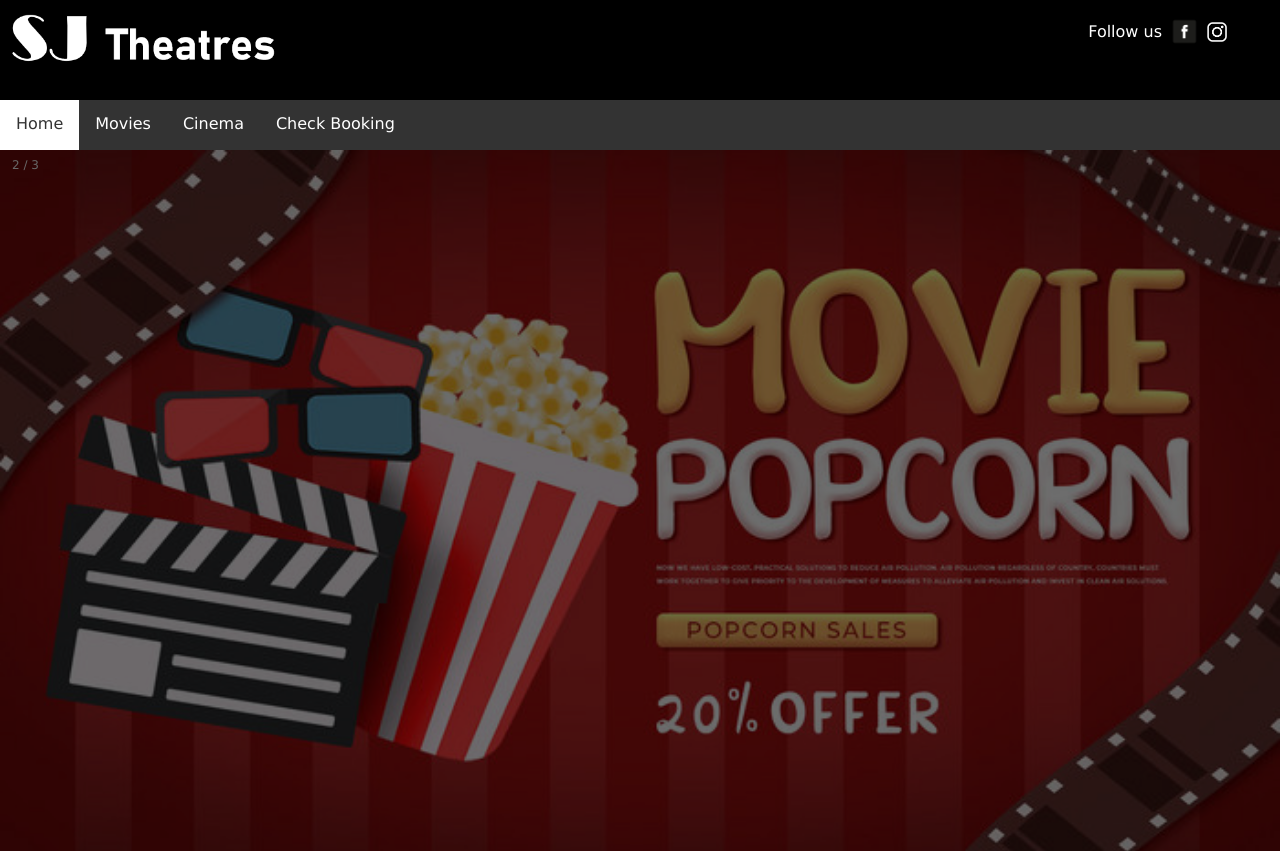
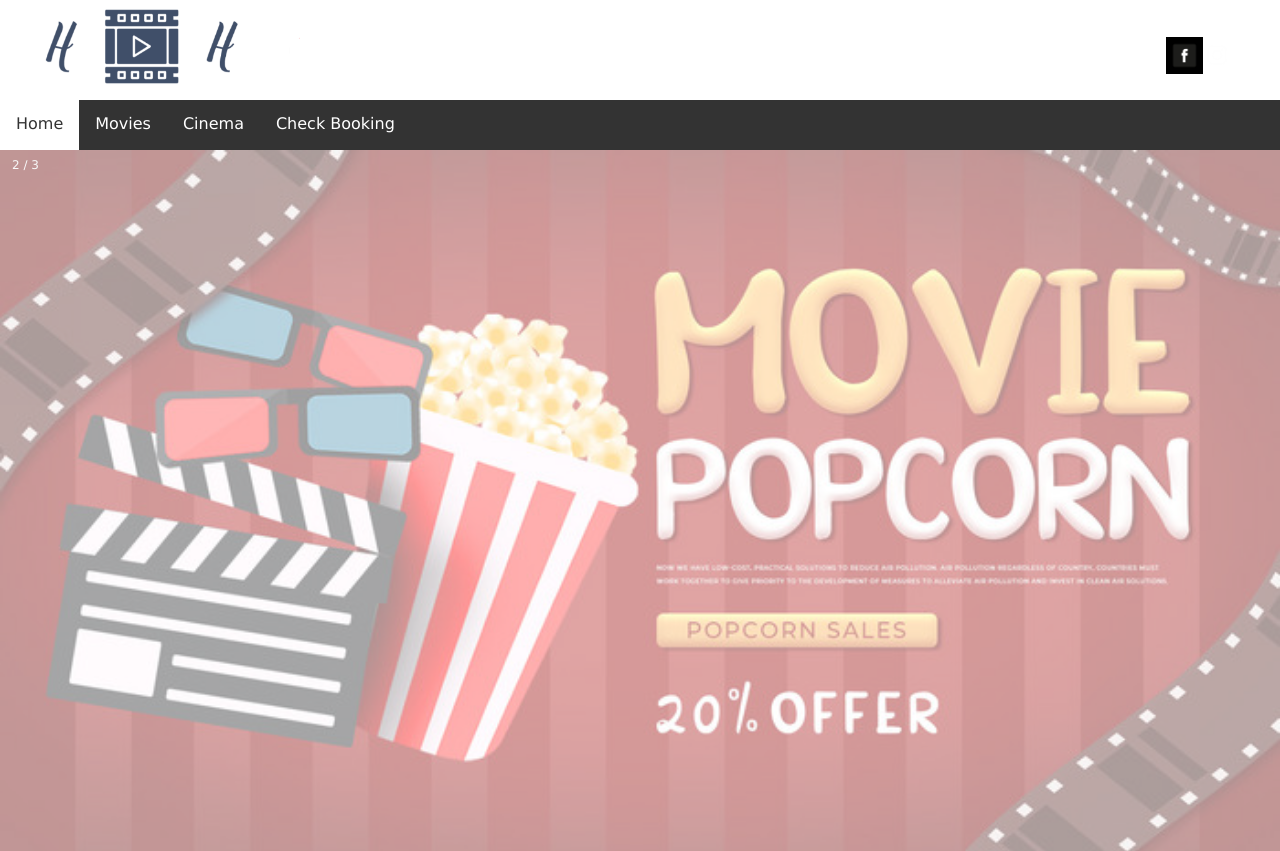
Before and after one commit to NovemForxuz/Cinema-Booking, a plain HTML site: page index.html in a window 1280 px wide. Shown: the top 851 px of the page. Drawn offline with Linux system fonts and the light colour scheme; files whose address does not match are found by name.

Commit message:
Implement logo
+ Fix header layout
+ Added headers

```diff
--- a/index.html
+++ b/index.html
@@ -10,7 +10,7 @@
 <body>
     <div id="wrapper">
         <header>
-            <img id='company_logo' src="headerv2.PNG" alt="Logo" width="300px">
+            <img id='company_logo' src="header_img/header.png" alt="Logo" width="300px">
             <table class="social">
                 <tr>
                     <td>
--- a/stylesheet.css
+++ b/stylesheet.css
@@ -1,27 +1,37 @@
 /*-----------------------General Styling-----------------------*/
 :root {
-  --pri-background: #608ED9;
-  --pri-accent: #E3C189;
+  --pri-background: #596980;
+  --dark-background: #444F60;
+  --light-background: #EAEAEA;
+  --pri-accent: #667C9B;
+  --light-accent: #7B94B8;
+
 }
 
 body {
-  background-color: #000;
-  /* background-color: var(--pri-background); */
+  /* background-color: #000; */
+  background-color: var(--light-background);
   border: 0;
   margin: 0;
   font-family: Verdana, sans-serif;
 }
 #wrapper {
-  background-color: #000;
-  /* background-color: var(--pri-background); */
+  /* background-color: #000; */
+  background-color: white;
   width: 100%;
-  color: #f2f2f2;
+  /* color: #f2f2f2; */
+  color: var(--pri-accent);
   min-height: 100%;
 
   min-width: 1100px;
 }
 header {
   height: 100px;
+  display: flex;
+  flex-direction: row;
+  justify-content: space-between;
+  align-items: center;
+  overflow: hidden;
 }
 header.img #comapny_logo {
   float: left;
```
Also changed, not shown: cinema.html (+1 -1 lines), movies.html (+1 -1 lines), header.PNG (deleted), header_img/header.png (added), header_img/header2-black.png (added), header_img/logo-icon.png (added), headerv2.PNG (deleted).
